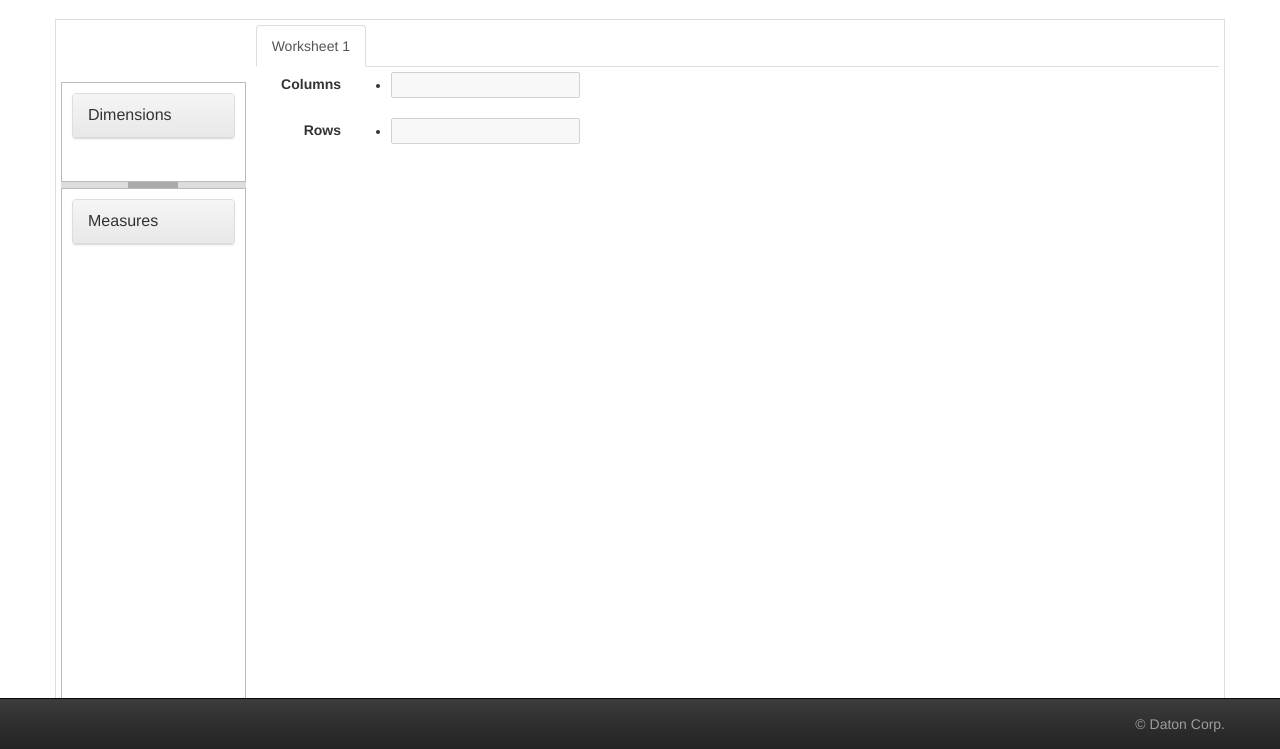
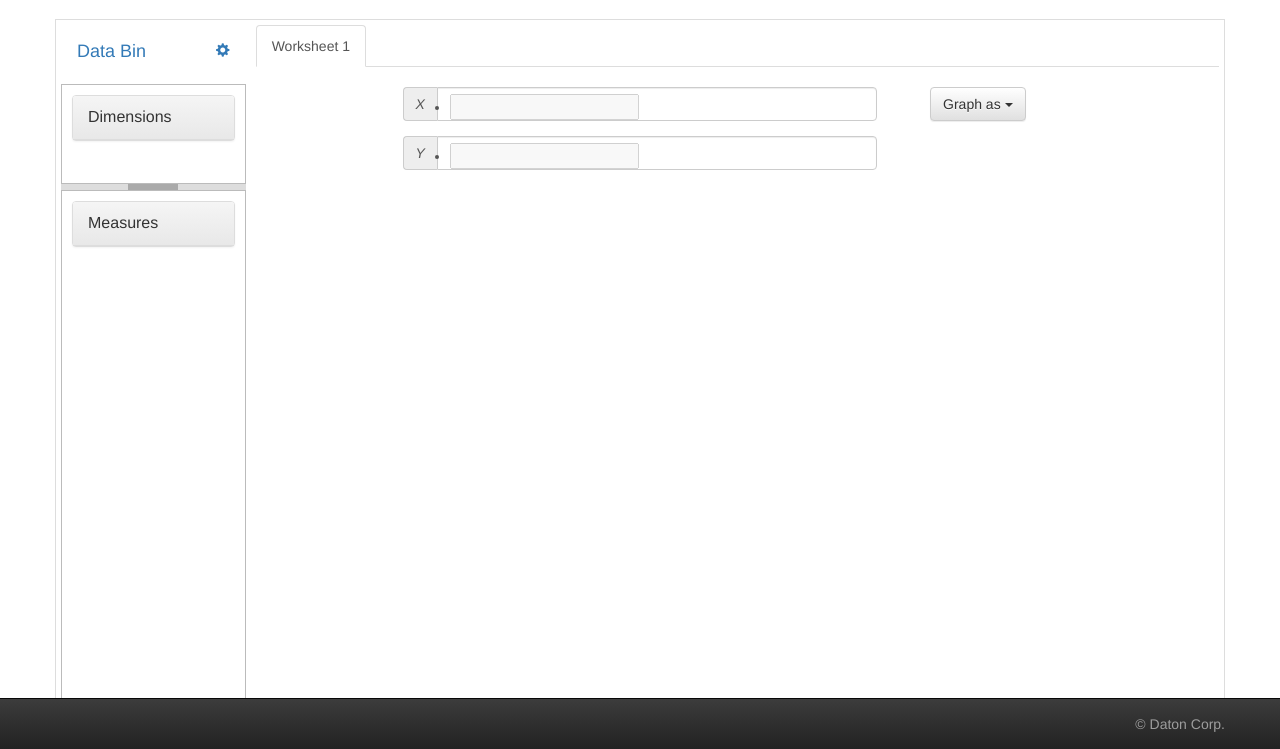
Before and after one commit to vikramkadi/oogwaye, a Flask app: page /report/create/step2 in a window 1280 px wide. Shown: the part 51-800 px from the top of the page. Run offline with Flask 2, Linux system fonts and the light colour scheme; some libraries are stand-ins or nearby versions.

Commit message:
Simplified data drop interface.  Added dropdown for specifying visualization method

```diff
--- a/reporting-web/app/templates/report/data_drop.html
+++ b/reporting-web/app/templates/report/data_drop.html
@@ -3,7 +3,7 @@ data_drop.html:
 Implements drop boxes for data fields. Data dropped in these boxes are readied
 for display.
 /-->
-<link rel="stylesheet" href="{{url_for('static', filename='js/libs/jquery-tokeninput/styles/token-input-facebook.css')}}" type="text/css" />
+<link rel="stylesheet" href="{{url_for('static', filename='css/common/token-input.css')}}" type="text/css" />
 
 <style>
   .form-horizontal .control-label {
@@ -16,8 +16,8 @@ for display.
 
 <script>
 
-  function newDeletableStringToken( tokenName ) {
-    var token = $( "<li></li>" ).addClass( "token-input-token-facebook" ).attr( "id", tokenName);
+  function newDataToken( tokenName ) {
+    var token = $( "<li></li>" ).addClass( "token-input-token" ).attr( "id", tokenName);
     $( "<p></p>" ).html( tokenName ).appendTo( token );
     $( "<span></span>" ).addClass( "icon-remove-sign" ).click( function() {
       this.parentNode.remove();
@@ -31,43 +31,63 @@ for display.
     $( ".droppable-input", domContext ).droppable({
       activeClass: "ui-state-default",
       drop: function( event, ui ) {
-        $("#placeholder", this).before( newDeletableStringToken( ui.draggable.text() ));
+        $("#placeholder", this).before( newDataToken( ui.draggable.text() ));
         updateView();
       }
     });
   }
 
-  // Return array of dimensions stored for given view
-  function getViewDimensions( domContext ) {
-    var dimensions = $( "ul .token-input-token-facebook", domContext ).map( function() {
-      return this.id;
+  // Return array of tokens stored for given view
+  function getDataDropDataTokens( domContext ) {
+    var tokens = $( "ul .token-input-token", domContext ).map( function() {
+      return this;
     }).get();
-    return dimensions;
+    return tokens;
   }
 
 </script>
 
-<div id="data-drop>"
+<div id="data-drop" class="container">
+  <div class="container">
+    <div class="input-group input-group-md" style="margin-bottom: 15px">
+    <span class="input-group-addon"><em>X</em></span>
+    <ul class="form-control input-md droppable-input token-input-list">
+      <li id="placeholder">
+        <input type="text" autocomplete="off" style="outline: none" placeholder="" disabled="true">
+      </li>
+    </ul>
+    </div>
+    <div class="input-group input-group-md" style="margin-bottom: 15px">
+    <span class="input-group-addon"><em>Y</em></span>
+    <ul class="form-control input-md droppable-input token-input-list">
+      <li id="placeholder">
+        <input type="text" autocomplete="off" style="outline: none" placeholder="" disabled="true">
+      </li>
+    </ul>
+    </div>
+  </div>
+  <!--
   <form class="form-horizontal" role="form">
     <div class="form-group">
-      <label class="col-md-1 control-label">Columns</label>
-      <div class="col-md-11">
-        <ul class="droppable-input token-input-list-facebook" style="width: auto; height: auto;">
+      <label class="col-md-2 control-label">X </label>
+      <div class="col-md-10">
+        <ul class="droppable-input token-input-list" style="width: auto; height: auto;">
           <li id="placeholder">
             <input type="text" autocomplete="off" style="outline: none" placeholder="" disabled="true">
           </li>
         </ul>
       </div>
-    </div><!-- /.form-group -->
+    </div>
     <div class="form-group">
-      <label class="col-md-1 control-label">Rows</label>
-      <div class="col-md-11">
-        <ul class="droppable-input token-input-list-facebook" style="width: auto; height: auto;">
+      <label class="col-md-2 control-label">Y </label>
+      <div class="col-md-10">
+        <ul class="droppable-input token-input-list" style="width: auto; height: auto;">
           <li id="placeholder">
             <input type="text" autocomplete="off" style="outline: none" placeholder="" disabled="true">
           </li>
         </ul>
       </div>
-    </div><!-- /.form-group -->
-  </form><!-- /.form-horizontal -->
+    </div>
+  </form>
+  -->
 </div><!-- /#data-drop -->
--- a/reporting-web/app/templates/report/data_store.html
+++ b/reporting-web/app/templates/report/data_store.html
@@ -93,13 +93,29 @@ Dimensions and Measures, as candidates for display.
 </script>
 
 <div id="data-store" style="height: inherit">
-  <nav class="navbar" role="navigation" style="margin-bottom: 7px">
-  </nav>
+  <div class="navbar" role="navigation" style="margin-bottom: 7px">
+    <div class="navbar-header">
+      <a class="navbar-brand" href="#">Data Bin</a>
+    </div>
+    <div class="collapse navbar-collapse navbar-ex1-collapse">
+      <ul class="nav navbar-nav navbar-right">
+        <li class="dropdown">
+          <a href="#" class="dropdown-toggle" data-toggle="dropdown"><span class="glyphicon glyphicon-cog"></b></a>
+          <ul class="dropdown-menu">
+            <li><a href="#">Action</a></li>
+            <li><a href="#">Another action</a></li>
+            <li><a href="#">Something else here</a></li>
+            <li><a href="#">Separated link</a></li>
+          </ul>
+        </li>
+      </ul>
+    </div>
+  </div>
   <div id="data-pane" style="height: 93%; margin-bottom:7px">
     <div class="ui-layout-north">
       <div class="panel panel-default">
         <div class="panel-heading">
-          <span class="panel-title">Dimensions</span>
+          <span class="panel-title"><medium>Dimensions</medium></span>
         </div>
         <ul id="dimensions-list" class="sortable list-group" style="line-height: 90%; font-size: 90%">
           <!-- create new list group items here -->
@@ -109,7 +125,7 @@ Dimensions and Measures, as candidates for display.
     <div class="ui-layout-center">
       <div class="panel panel-default">
         <div class="panel-heading">
-          <span class="panel-title">Measures</span>
+          <span class="panel-title"><medium>Measures</medium></span>
         </div>
         <ul id="measures-list" class="sortable list-group" style="line-height: 90%; font-size: 90%">
           <!-- create new list group items here -->
--- a/reporting-web/app/templates/report/table.html
+++ b/reporting-web/app/templates/report/table.html
@@ -55,7 +55,9 @@
       var dataTable = getActiveDataTable();
       if ( thisSheet != undefined && dataTable != undefined ) {
         // Get column names then find their corresponding table indeces
-        var dimensions = getViewDimensions( thisSheet );
+        var dimensions = $( getDataDropDataTokens( thisSheet ) ).map( function() {
+          return this.id;
+        });
         var colIndeces = getDataTableColumnIndeces( dimensions, dataTable );
         // Create dataView and display in view pane
         var dataView = new google.visualization.DataView( dataTable );
@@ -105,6 +107,12 @@
       // Initialize work area with blank worksheet
       newWorksheet();
 
+      $( "#graph-options" ).menu({
+        select: function( event, ui ) {
+          console.log(ui);
+        }
+      });
+
     });
     </script>
 {% endblock script %}
@@ -129,8 +137,27 @@
           <div id="sheet-panes" class="tab-content" style="height: 93%">
             <div id="new-sheet-pane" class="tab-pane container">
             </div>
-            <div id="template-sheet-pane" class="tab-pane container" style="height: inherit; display: none">
-              {% include "/report/data_drop.html" %}
+            <div id="template-sheet-pane" class="tab-pane container" style="height: inherit; padding-top: 15px; display: none">
+              <div class="row container" style="height: auto">
+                <div class="col-md-1">
+                </div>
+                <div class="col-md-8">
+                  {% include "/report/data_drop.html" %}
+                </div>
+                <div class="col-md-3" style="vertical-align: baseline">
+                  <div class="btn-group">
+                    <button type="button" class="btn btn-default dropdown-toggle" data-toggle="dropdown">
+                      Graph as <span class="caret"></span>
+                    </button>
+                    <ul id="graph-options" class="dropdown-menu" role="menu">
+                      <li><a href="#">Table</a></li>
+                      <li><a href="#">Line Chart</a></li>
+                      <li><a href="#">Bar Chart</a></li>
+                      <li><a href="#">Pie Chart</a></li>
+                    </ul>
+                  </div>
+                </div>
+              </div>
               <div class="container" style="height: inherit">
                 <div id="data-view" style="height: 100%"></div>
               </div>
```
